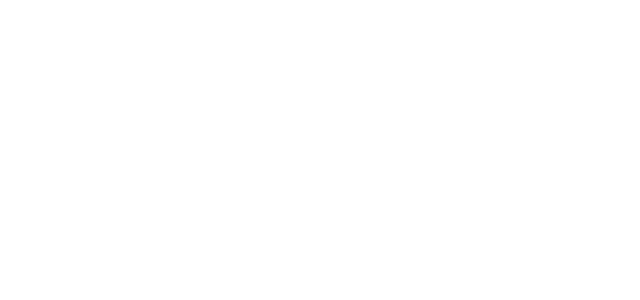
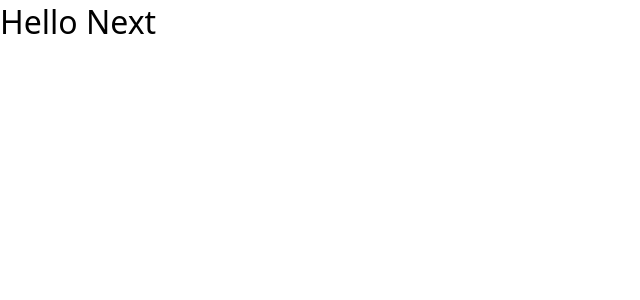
Before and after one commit to isdi-coders-2023/Dani-Setien-Final-Project-front-202301-bcn, a Next.js app: page / in a window 1280 px wide. Shown: the top 300 px of the page, without its empty margins (0-640 px from the left). Built offline with nearby package versions, Linux system fonts and the light colour scheme.

Commit message:
Add global styles

```diff
--- /dev/null
+++ b/src/app/globalStyles.css
@@ -0,0 +1,50 @@
+*,
+::before,
+::after {
+  box-sizing: border-box;
+}
+
+body {
+  margin: 0;
+}
+
+h1,
+h2,
+h3 {
+  font-weight: normal;
+}
+
+h1 {
+  margin: 0;
+}
+
+ul,
+ol,
+li {
+  margin: 0;
+  list-style: none;
+  padding: 0;
+}
+
+button,
+input {
+  font-family: inherit;
+  font-size: inherit;
+  border: none;
+}
+
+button {
+  background-color: transparent;
+}
+
+a,
+a:active,
+a:visited {
+  color: inherit;
+  text-decoration: none;
+}
+
+html {
+  font-family: system-ui, -apple-system, BlinkMacSystemFont, "Segoe UI", Roboto,
+    Oxygen, Ubuntu, Cantarell, "Open Sans", "Helvetica Neue", sans-serif;
+}
--- a/src/app/page.tsx
+++ b/src/app/page.tsx
@@ -1,3 +1,11 @@
-export default function Home() {
-  return <></>;
-}
+import "./globalStyles.css";
+
+const Home = () => {
+  return (
+    <>
+      <h1>Hello Next</h1>
+    </>
+  );
+};
+
+export default Home;
```
